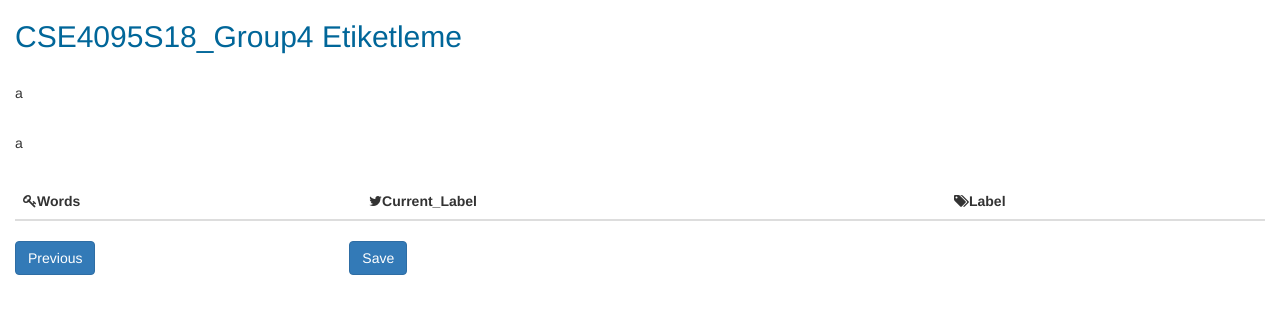
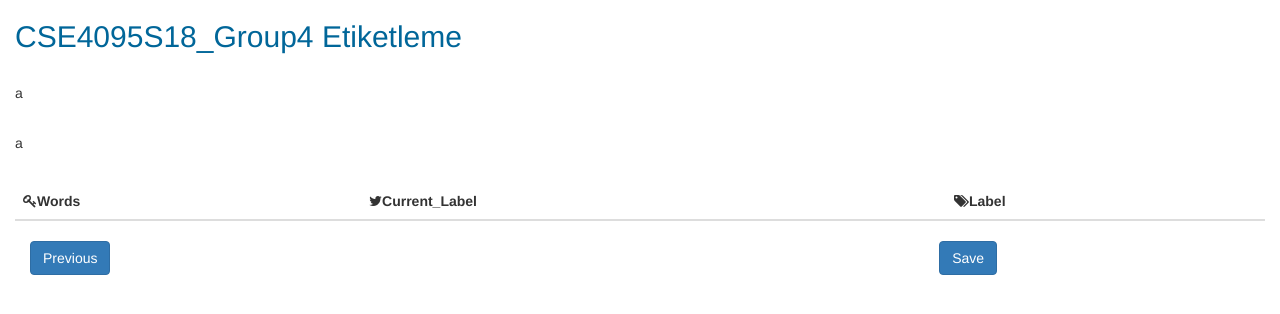
Before and after one commit to mr-ufukgurbuz/Analyzing-User-Tweets-and-Making-Sense, a plain HTML site: page template/index.html in a window 1280 px wide. Drawn offline with nearby package versions, Linux system fonts and the light colour scheme; no server answers.

Commit message:
v4 : Code revision

```diff
--- a/template/index.html
+++ b/template/index.html
@@ -34,8 +34,12 @@
                     </tbody>
                 </table>
 
-                <button id="previous-btn" type="button" class="btn btn-primary" style="margin-bottom:10px">Previous</button>
-                <button id="save-btn" type="button" class="btn btn-primary" style="margin:0px 0px 10px 250px">Save</button>
+                <div class="col-sm-2">
+                    <button id="previous-btn" type="button" class="btn btn-primary" style="margin-bottom:10px">Previous</button>
+                </div>
+                <div class="col-sm-10">
+                    <button id="save-btn" type="button" class="btn btn-primary" style="float: right;margin:0px 25% 10px 0px">Save</button>
+                </div>
 
             </div>
 
```
